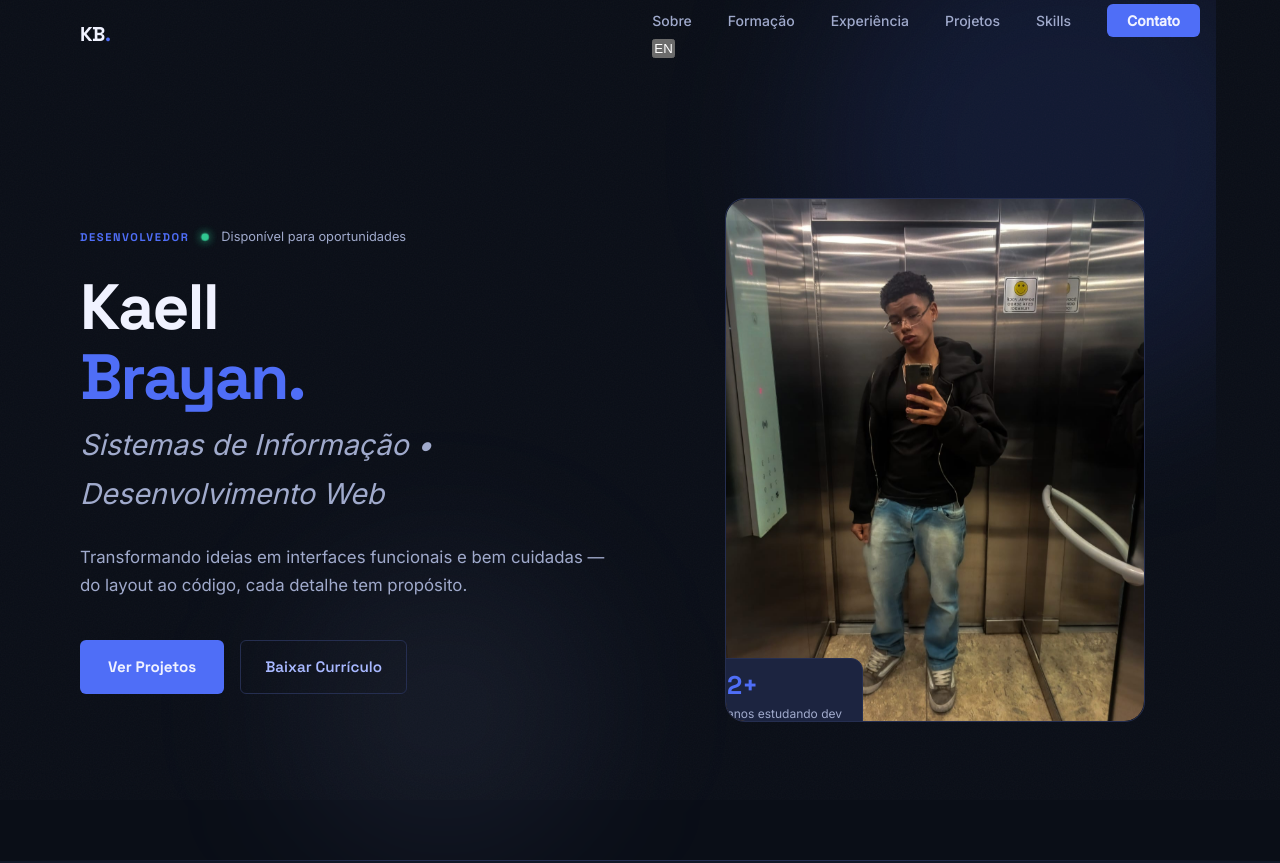
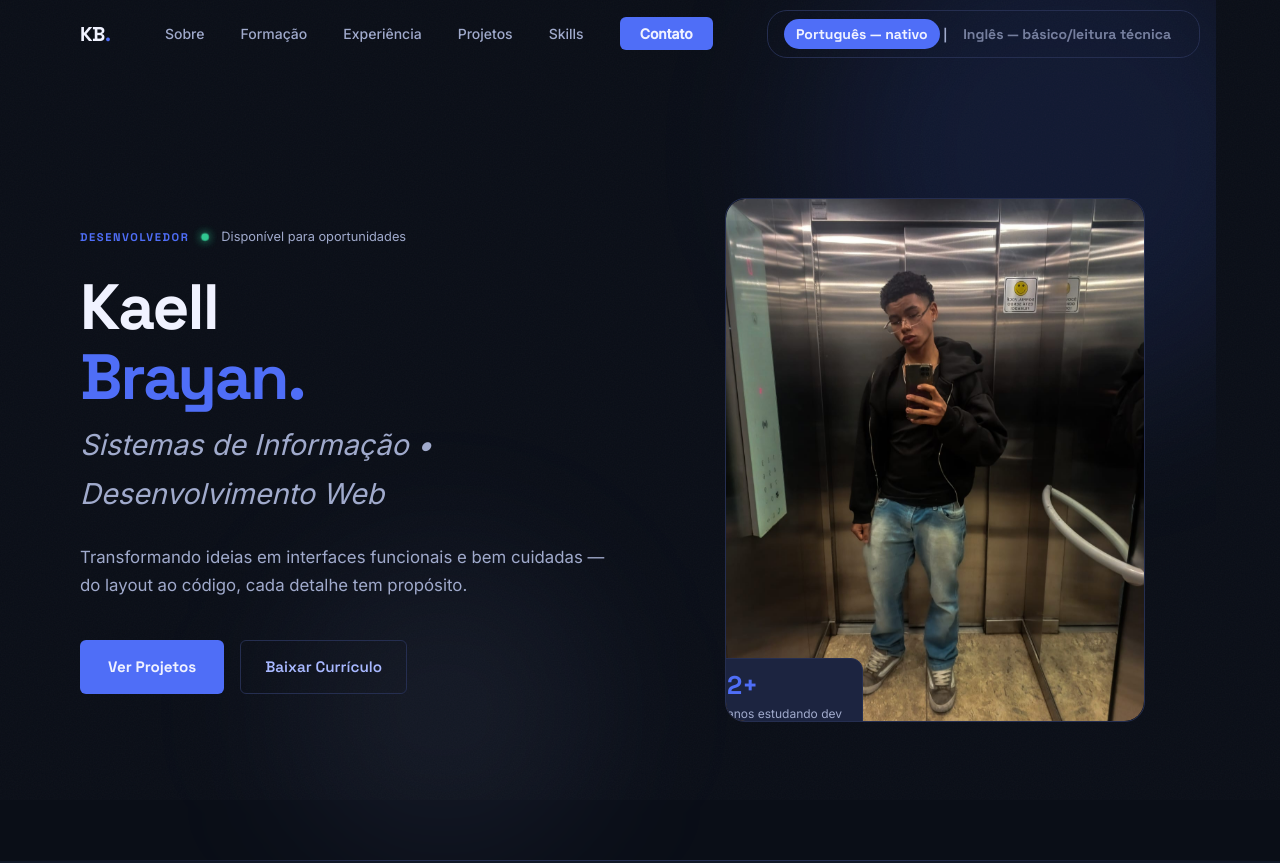
Before and after one commit to BrayanKF/MeuPortifolio-Site, a plain HTML site: page index.html in a window 1280 px wide. Shown: the top 863 px of the page. Drawn offline with nearby package versions, Linux system fonts and the light colour scheme.

Commit message:
Adiciona botão de alternância de idioma e atualiza estado ativo no JavaScript

```diff
--- a/css/styles.css
+++ b/css/styles.css
@@ -229,7 +229,59 @@ nav a:hover {
   opacity: 0.85 !important;
 }
 
-.nav-toggle {
+.lang-btn {
+    display: inline-flex;
+    align-items: center;
+    gap: 4px;
+    background: transparent;
+    color: var(--text-mid);
+    font-family: var(--font-display);
+    font-weight: 700;
+    font-size: 0.875rem;
+    padding: 8px 16px;
+    border: 1px solid var(--border);
+    border-radius: 20px;
+    transition: all 0.3s ease;
+  }
+
+  .lang-btn:hover {
+    background: var(--accent);
+    color: var(--text);
+    border-color: var(--accent);
+  }
+
+  .lang-option {
+    padding: 6px 12px;
+    border-radius: 20px;
+    transition: all 0.3s ease;
+  }
+
+  .lang-option.active {
+    background: var(--accent);
+    color: var(--text);
+  }
+
+  .lang-option:not(.active) {
+    opacity: 0.7;
+  }
+
+  .lang-separator {
+    font-weight: 600;
+    color: var(--text-mid);
+  }
+
+  /* Ensure language toggle is always visible on mobile */
+  @media (max-width: 767px) {
+    #nav-menu {
+      display: none !important;
+    }
+    #lang-toggle {
+      display: inline-flex !important;
+      margin-left: 12px;
+    }
+  }
+
+  .nav-toggle {
   display: none;
   flex-direction: column;
   gap: 5px;
--- a/index.html
+++ b/index.html
@@ -46,17 +46,19 @@
           <li><a href="#skills"     data-i18n="nav-skills">Skills</a></li>
           <li><a href="#contact"    class="nav-cta" data-i18n="nav-contact">Contato</a></li>
         </ul>
+      </nav>
 
-        <!-- Language toggle -->
-        <button id="lang-toggle" class="lang-btn" aria-label="Alternar idioma">
-          <span id="lang-label">EN</span>
-        </button>
+      <!-- Language toggle — FORA do <ul> para ficar visível no mobile -->
+      <button id="lang-toggle" class="lang-btn" aria-label="Alternar idioma" aria-pressed="false">
+        <span class="lang-option" data-lang="pt" data-i18n="lang-pt">PT</span>
+        <span class="lang-separator" aria-hidden="true">|</span>
+        <span class="lang-option" data-lang="en" data-i18n="lang-en">EN</span>
+      </button>
 
-        <!-- Hamburger (mobile) -->
-        <button class="nav-toggle" id="nav-toggle" aria-label="Abrir menu" aria-expanded="false">
-          <span></span><span></span><span></span>
-        </button>
-      </nav>
+      <!-- Hamburger (mobile) -->
+      <button class="nav-toggle" id="nav-toggle" aria-label="Abrir menu" aria-expanded="false">
+        <span></span><span></span><span></span>
+      </button>
     </div>
   </header>
 
--- a/js/script.js
+++ b/js/script.js
@@ -113,8 +113,27 @@ function applyLang() {
     const k = el.getAttribute('data-i18n');
     if (k && i18n[currentLang] && i18n[currentLang][k]) el.textContent = i18n[currentLang][k];
   });
+
+  // Update language toggle active state
+  const langToggle = document.getElementById('lang-toggle');
+  if (langToggle) {
+    const ptOption = langToggle.querySelector('[data-lang="pt"]');
+    const enOption = langToggle.querySelector('[data-lang="en"]');
+    if (ptOption) {
+      ptOption.classList.toggle('active', currentLang === 'pt');
+      ptOption.setAttribute('aria-current', currentLang === 'pt' ? 'true' : 'false');
+    }
+    if (enOption) {
+      enOption.classList.toggle('active', currentLang === 'en');
+      enOption.setAttribute('aria-current', currentLang === 'en' ? 'true' : 'false');
+    }
+  }
+
+  // Update old-style label if exists (for backward compatibility, but we removed it)
   const label = document.getElementById('lang-label');
-  if (label) label.textContent = currentLang === 'pt' ? 'EN' : 'PT';
+  if (label) {
+    label.textContent = currentLang === 'pt' ? 'EN' : 'PT';
+  }
 }
 
 function saveLang() { try { localStorage.setItem('kaell_portfolio_lang', currentLang); } catch (e) {} }
```
